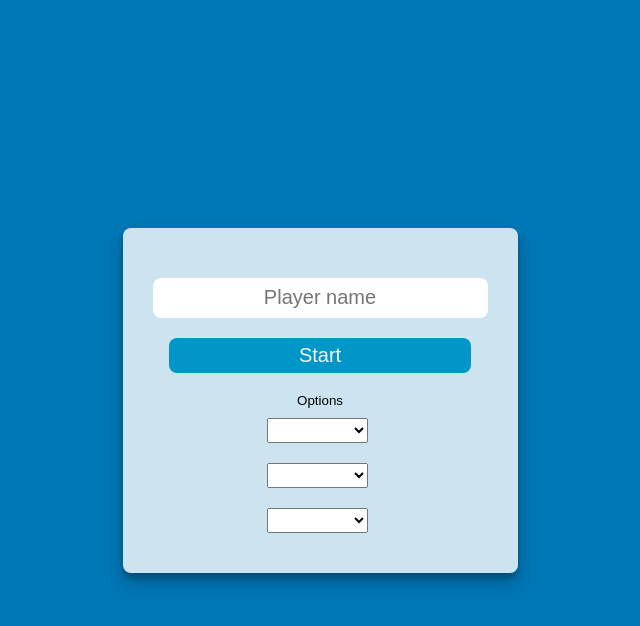
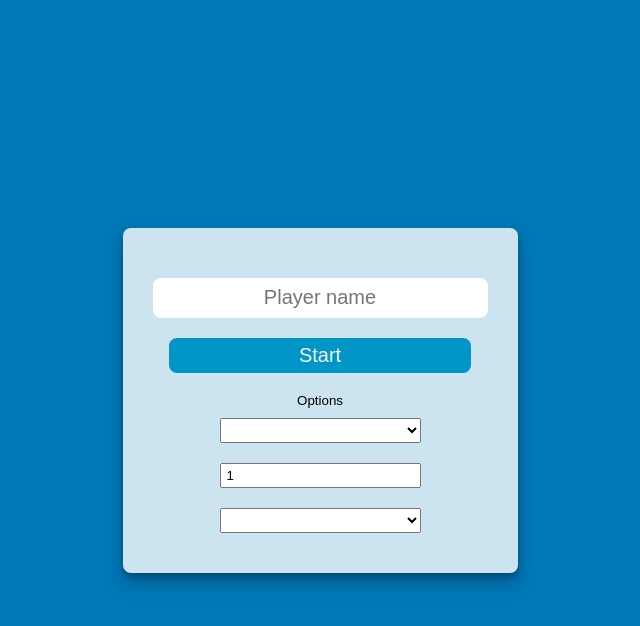
Before and after one commit to arttuhar/triviaGame, a Vue app: page / in a window 1280 px wide. Both pictures are taken after a click on the button "Options". Shown: the top 626 px of the page, without its empty margins (320-960 px from the left). Built offline with nearby package versions, Linux system fonts and the light colour scheme; the HTML template or start-up script is replaced by a standard one.

Commit message:
FEAT: Change amount select element to input element, store amount in state, show error if value is invalid

```diff
--- a/src/store.js
+++ b/src/store.js
@@ -1,48 +1,51 @@
-import {createStore} from 'vuex'
-import { apiFetchQuestions } from './api/questions'
+import { createStore } from "vuex";
+import { apiFetchQuestions } from "./api/questions";
 
 export default createStore({
 	state: {
-        username: '',
-        difficulty: 'easy',
-        category: '9',
-        amount: '3',
+		username: "",
+		difficulty: "easy",
+		category: "9",
+		amount: 1,
 		questions: [],
-        score: '',
-        error: ''
+		score: "",
+		error: "",
 	},
 	mutations: {
 		setUsername: (state, username) => {
-            state.username = username
+			state.username = username;
 		},
 		setDifficulty: (state, difficulty) => {
-            state.difficulty = difficulty
+			state.difficulty = difficulty;
 		},
 		setCategory: (state, category) => {
-            state.category = category
+			state.category = category;
 		},
 		setAmount: (state, amount) => {
-            state.amount = amount
+			state.amount = amount;
 		},
 		setQuestions: (state, questions) => {
-            state.questions = questions
+			state.questions = questions;
 		},
 		setScore: (state, score) => {
-            state.score = score
+			state.score = score;
 		},
 		setError: (state, error) => {
-            state.error = error
-        }
+			state.error = error;
+		},
 	},
 	actions: {
 		async fetchQuestions({ commit, state }) {
-            const [ error, questions ] = await apiFetchQuestions(state.amount, state.category, state.difficulty)
-            if (error !== null ) {
-                return error
+			const [error, questions] = await apiFetchQuestions(
+				state.amount,
+				state.category,
+				state.difficulty
+			);
+			if (error !== null) {
+				return error;
 			}
 			commit("setQuestions", questions.results);
 			return null;
-        }
-
-    }
-})
+		},
+	},
+});
--- a/src/views/StartScreen.vue
+++ b/src/views/StartScreen.vue
@@ -7,11 +7,13 @@
     const router = useRouter();
 
     const username = ref("");
+    const amount = ref(1);
     const toggleOptions = ref(false);
 
     // work in progress, just a demo
     const onStartClick = () => {
         store.commit("setUsername", username.value);
+        store.commit('setAmount', amount.value);
         router.push("/questions");
     }
 </script>
@@ -27,10 +29,15 @@
             >
             <button @click="onStartClick" class="startButton">Start</button>
             <button @click="toggleOptions = !toggleOptions" class="optionsButton">Options</button>
-            <div v-show="toggleOptions">
-                <select class="options"></select>
-                <select class="options"></select>
-                <select class="options"></select>
+            <div v-show="toggleOptions" class="options">
+                <select class="option"></select>
+                <input type="number" class="option" v-model="amount" min="1" max="50">
+                <div>
+                    <p class="invalidValue" v-show="amount < 1">Select min 1 question</p>
+                    <p class="invalidValue" v-show="amount > 50 ">Select max 50 questions</p>
+                </div>
+
+                <select class="option"></select>
             </div>
         </div>
     </div>
@@ -86,12 +93,24 @@
         background-color: transparent;
         cursor: pointer;
     }
-    .options {
-        width: 80%;
+    .options{
+        display: flex;
+        flex-direction: column;
+        align-items: center;
+        width: 100%;
+    }
+    .option {
+        width: 60%;
         height: 25px;
         margin: 10px;
+        padding-left: 5px;
     }
     .options:focus {
         outline: none;
     }
+    .invalidValue {
+        color: red;
+        font-size: 13px;
+        text-align: center;
+    }
 </style>
```
Lines whose indentation alone changed are shown as unchanged.
